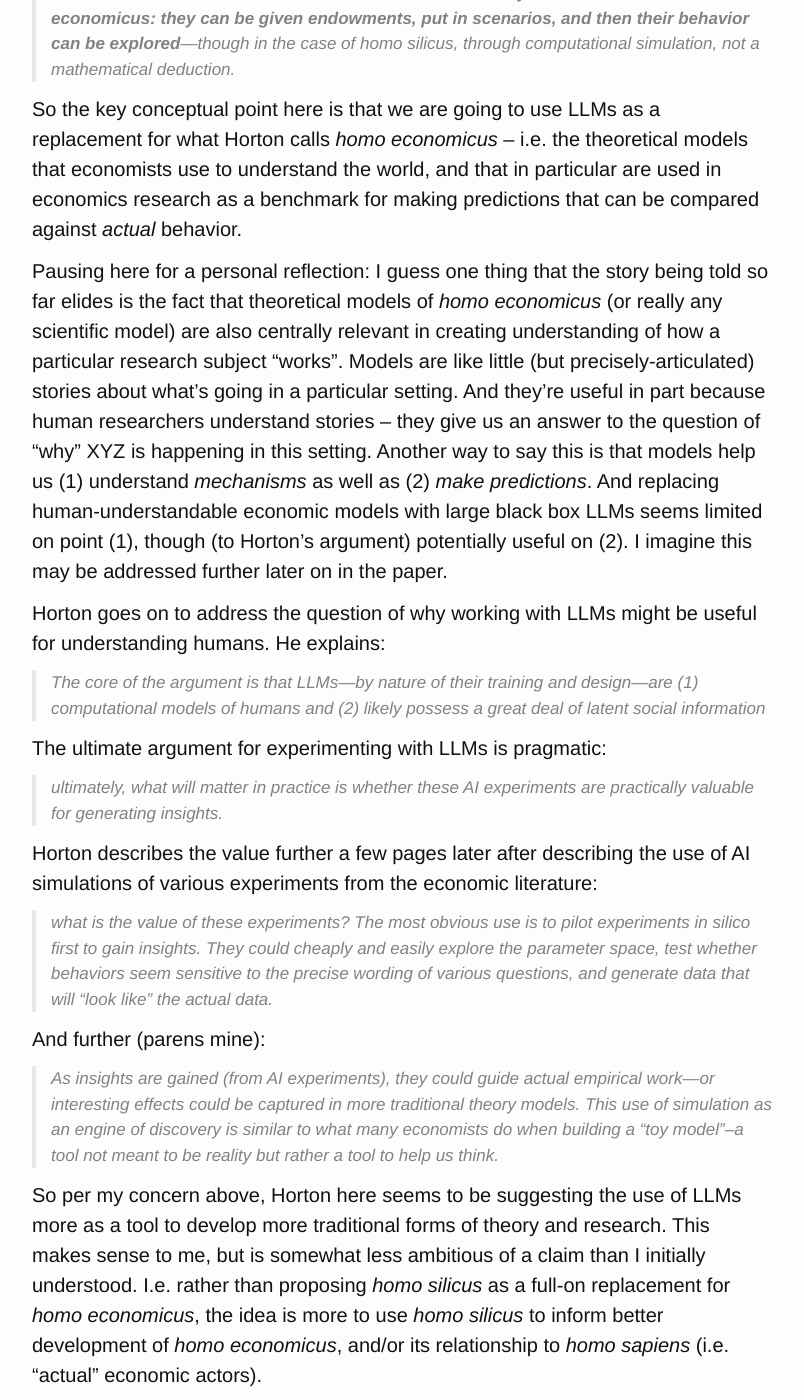
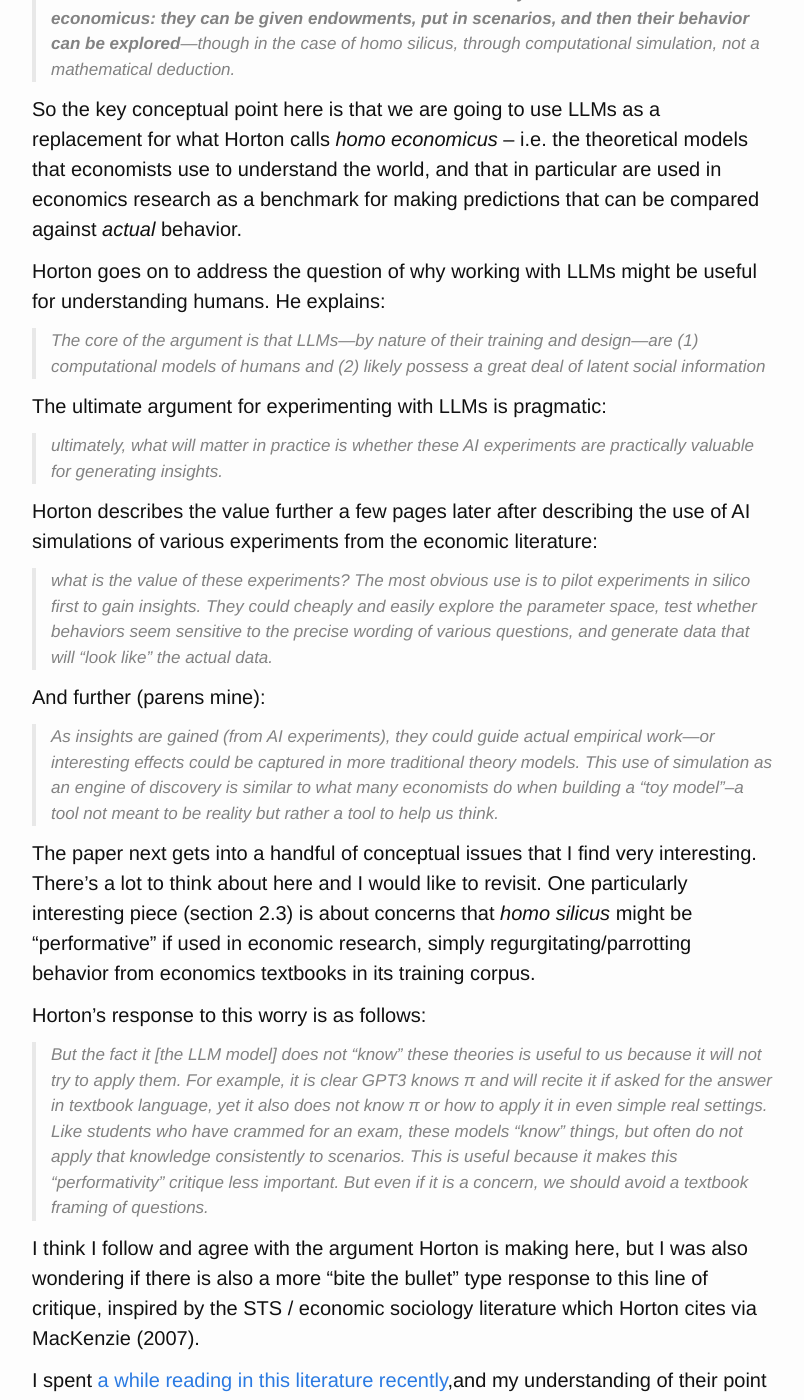
Before and after one commit to Fossj117/fossj117.github.io, a Jekyll site: the page built from _posts/2024-01-26-notes-on-homo-silicus.md, in a window 1280 px wide and 1400 px high, scrolled down 865 px. Shown: the whole window, without its empty margins (238-1042 px from the left). Built offline with Jekyll 4.4.1, drawn with Linux system fonts in a browser that asks for light colours; a script that is not in the unit is left out.

Commit message:
homo silicus tweaks

```diff
--- a/_posts/2024-01-26-notes-on-homo-silicus.md
+++ b/_posts/2024-01-26-notes-on-homo-silicus.md
@@ -26,7 +26,7 @@ Against this background, the conceptual intervention of the paper is then as fol
 
 So the key conceptual point here is that we are going to use LLMs as a replacement for what Horton calls *homo economicus* -- i.e. the theoretical models that economists use to understand the world, and that in particular are used in economics research as a benchmark for making predictions that can be compared against *actual* behavior.
 
-Pausing here for a personal reflection: I guess one thing that the story being told so far elides is the fact that theoretical models of *homo economicus* (or really any scientific model) are also centrally relevant in creating understanding of how a particular research subject "works". Models are like little (but precisely-articulated) stories about what's going in a particular setting. And they're useful in part because human researchers understand stories -- they give us an answer to the question of "why" XYZ is happening in this setting. Another way to say this is that models help us (1) understand *mechanisms* as well as (2) *make predictions*. And replacing human-understandable economic models with large black box LLMs seems limited on point (1), though (to Horton's argument) potentially useful on (2). I imagine this may be addressed further later on in the paper.
+<!-- Pausing here for a personal reflection: I guess one thing that the story being told so far elides is the fact that theoretical models of *homo economicus* (or really any scientific model) are also centrally relevant in creating understanding of how a particular research subject "works". Models are like little (but precisely-articulated) stories about what's going in a particular setting. And they're useful in part because human researchers understand stories -- they give us an answer to the question of "why" XYZ is happening in this setting. Another way to say this is that models help us (1) understand *mechanisms* as well as (2) *make predictions*. And replacing human-understandable economic models with large black box LLMs seems limited on point (1), though (to Horton's argument) potentially useful on (2). I imagine this may be addressed further later on in the paper.  -->
 
 Horton goes on to address the question of why working with LLMs might be useful for understanding humans. He explains:
 
@@ -44,7 +44,7 @@ And further (parens mine):
 
 > As insights are gained (from AI experiments), they could guide actual empirical work—or interesting effects could be captured in more traditional theory models. This use of simulation as an engine of discovery is similar to what many economists do when building a “toy model”–a tool not meant to be reality but rather a tool to help us think.
 
-So per my concern above, Horton here seems to be suggesting the use of LLMs more as a tool to develop more traditional forms of theory and research. This makes sense to me, but is somewhat less ambitious of a claim than I initially understood. I.e. rather than proposing *homo silicus* as a full-on replacement for *homo economicus*, the idea is more to use *homo silicus* to inform better development of *homo economicus*, and/or its relationship to *homo sapiens* (i.e. "actual" economic actors).
+<!-- So per my concern above, Horton here seems to be suggesting the use of LLMs more as a tool to develop more traditional forms of theory and research. This makes sense to me, but is somewhat less ambitious of a claim than I initially understood. I.e. rather than proposing *homo silicus* as a full-on replacement for *homo economicus*, the idea is more to use *homo silicus* to inform better development of *homo economicus*, and/or its relationship to *homo sapiens* (i.e. "actual" economic actors).  -->
 
 The paper next gets into a handful of conceptual issues that I find very interesting. There's a lot to think about here and I would like to revisit. One particularly interesting piece (section 2.3) is about concerns that *homo silicus* might be "performative" if used in economic research, simply regurgitating/parrotting behavior from economics textbooks in its training corpus.
 
```
